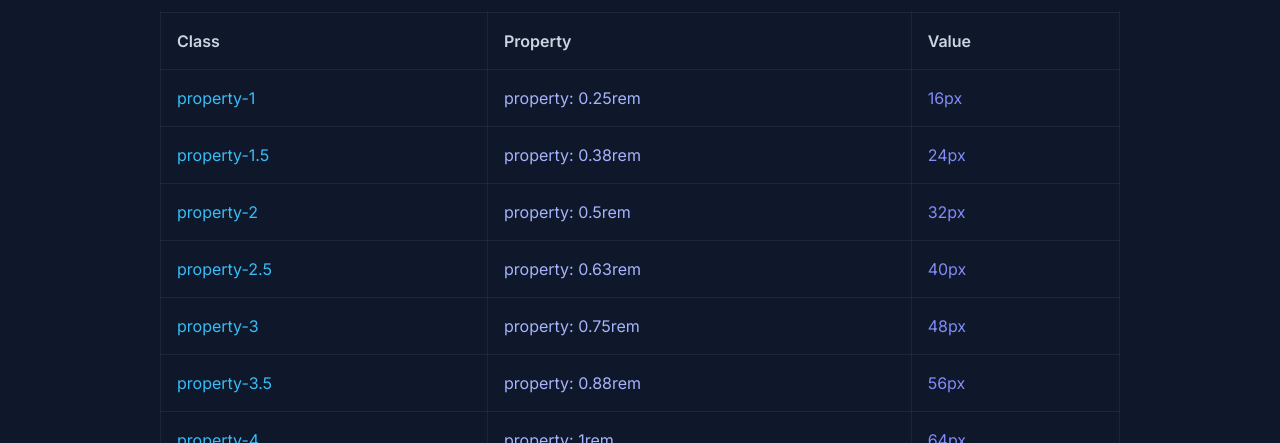
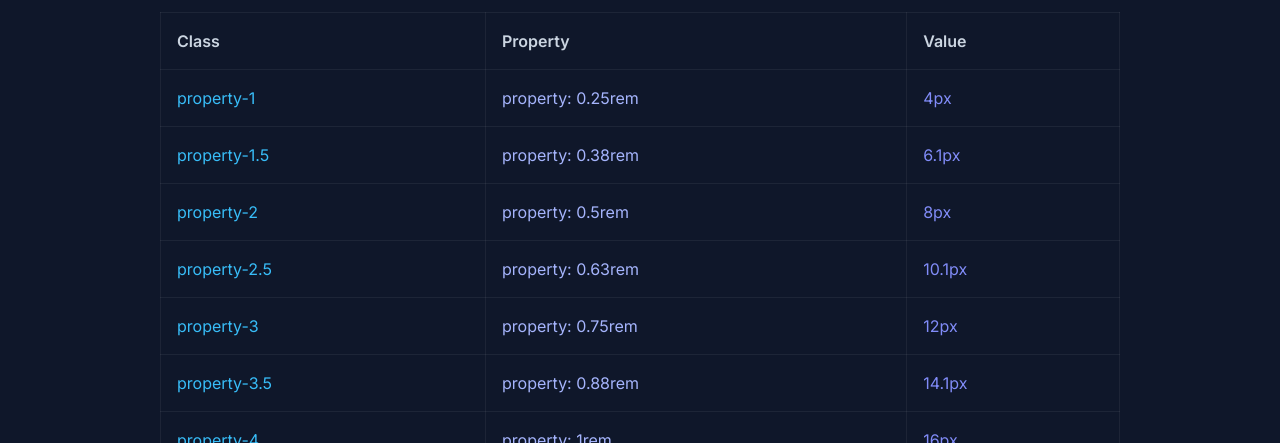
Before and after one commit to kemtopher/tailwind-units, a React (Create React App) app: page / in a window 1280 px wide. Shown: the part 357-800 px from the top of the page. Built offline with nearby package versions, Linux system fonts and the light colour scheme; a web font is replaced by a local one.

Commit message:
logic error multiplying by 4 instead of 0.25

```diff
--- a/src/App.js
+++ b/src/App.js
@@ -22,8 +22,8 @@ function App() {
     const key = parseFloat(i.toFixed(1));
 
     const label = (key % 1 === 0) ? key.toFixed(0) : key.toFixed(1);
-    const remValue = parseFloat((i / 4).toFixed(2));
-    const pxValue = parseFloat((i * baseSize).toFixed(1));
+    const remValue = parseFloat((i * 0.25).toFixed(2));
+    const pxValue = parseFloat((remValue * baseSize).toFixed(1));
 
     rows.push(
       <tr key={label}>
```
